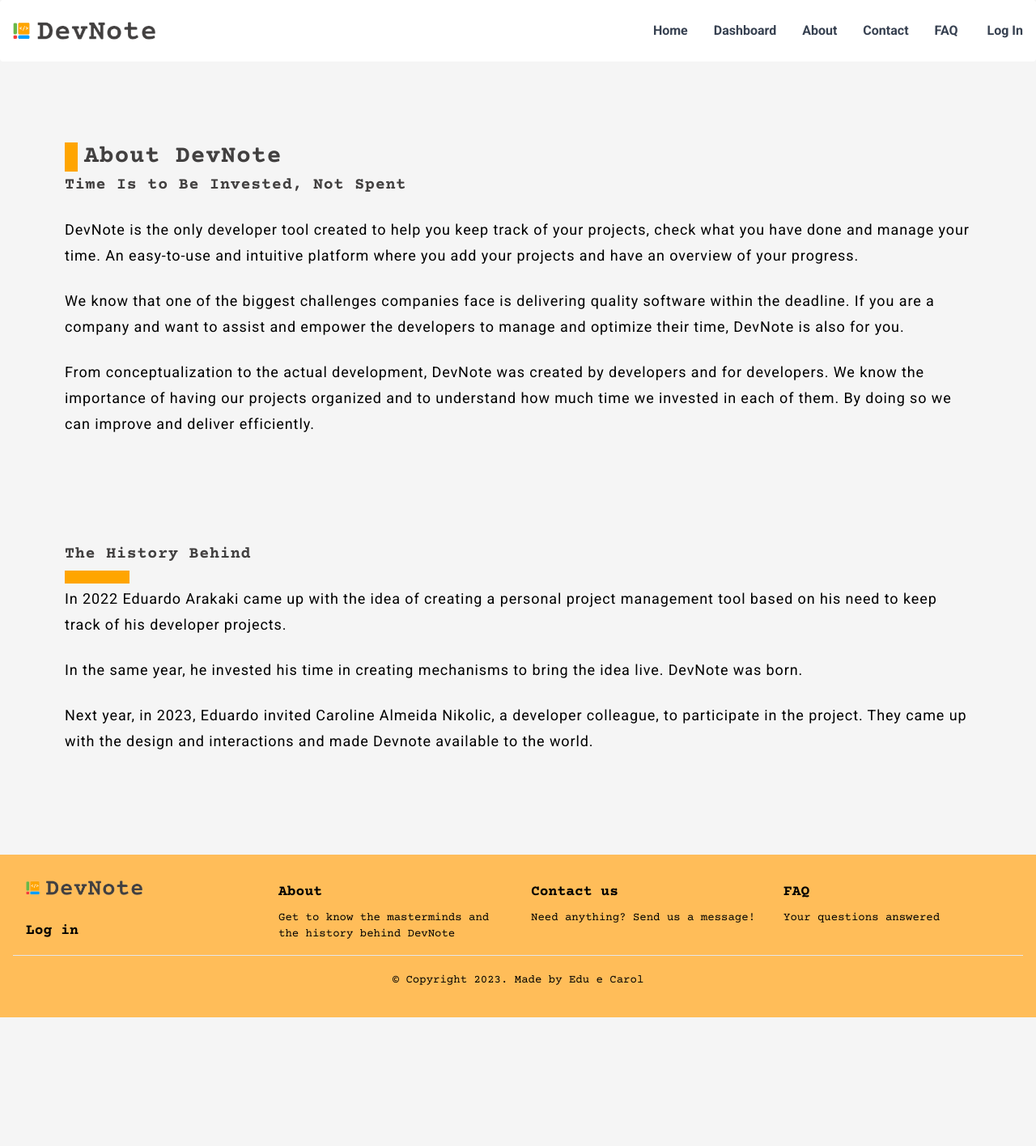
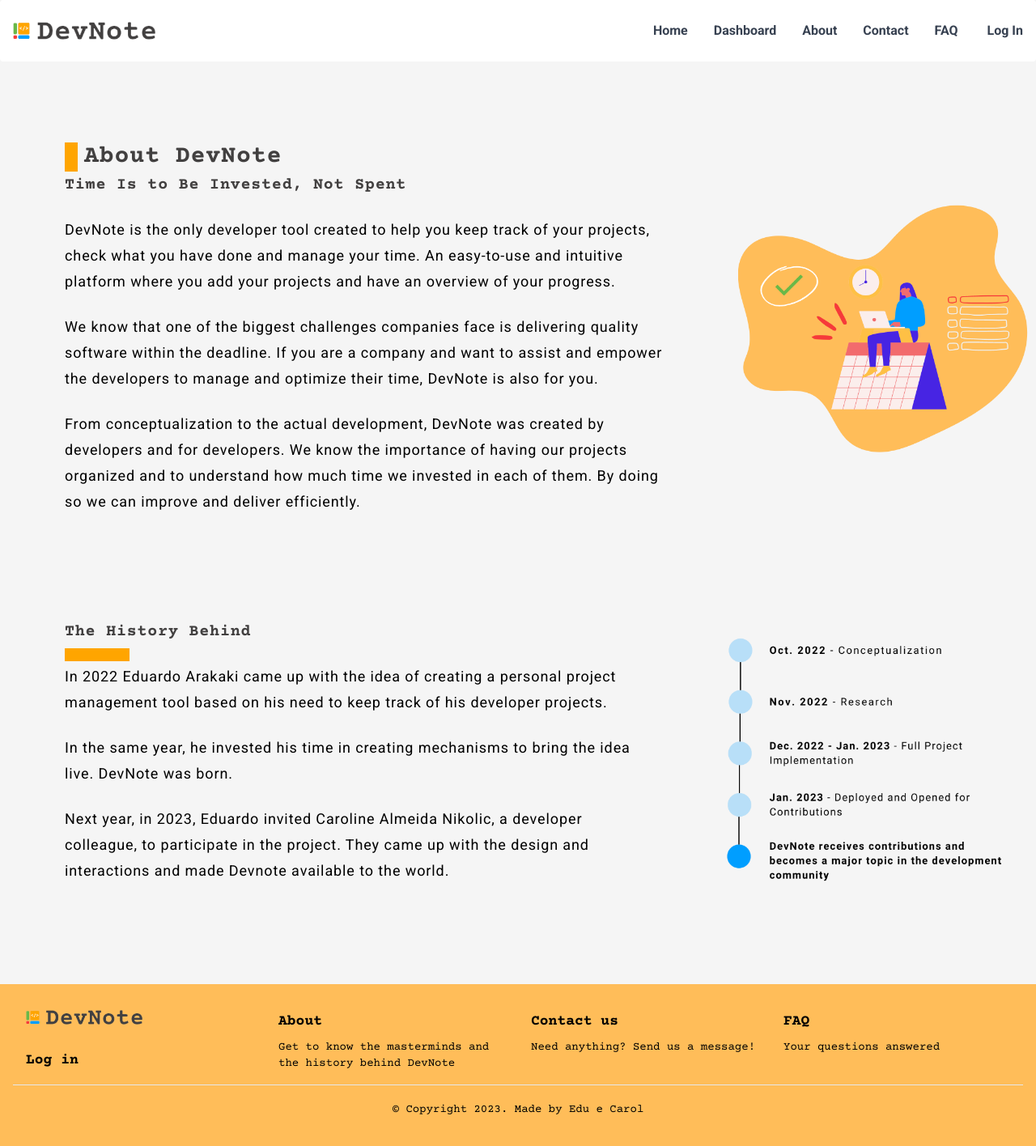
Before and after one commit to edukaki/devlist, a React (Create React App) app: page /about in a window 1280 px wide. Shown: the whole page at 81% size. Before the commit the page ends 1257 px from the top, so only its background shows below. Built offline with nearby package versions, Linux system fonts and the light colour scheme; no server answers.

Commit message:
feat(about): add new images and position elements

```diff
--- a/src/pages/About/index.jsx
+++ b/src/pages/About/index.jsx
@@ -1,9 +1,12 @@
 import ParagraphBlock from "../../components/ParagraphBlock";
 import Heading from "../../components/Heading";
+import organizationImg from "../../img/about/organization.png";
+import timeLineImg from "../../img/about/time-line.png";
 
 const About = () => {
     return (
         <main>
+            <section className='flex flex-col md:flex-row'>
                 <div className="m-auto p-4 md:py-16 md:pl-20 space-y-6 tracking-wider leading-8 xl:px-20">
 
                     <Heading type='headingOne' line='left' headingOneContent="About DevNote"></Heading>
@@ -15,7 +18,14 @@ const About = () => {
                     <ParagraphBlock width="lg:w-6/12" paragraphContent="From conceptualization to the actual development, DevNote was created by developers and for developers. We know the importance of having our projects organized and to understand how much time we invested in each of them. By doing so we can improve and deliver efficiently."></ParagraphBlock>
                 </div>
 
-            <div className="m-auto p-4 md:py-16 md:pl-20 space-y-6 mb-10 tracking-wider leading-8 xl:px-20">
+                <div className="max-w-[500px] p-2 m-auto lg:max-w-[800px]">
+                    <img src={organizationImg} alt="project managment"></img>
+                </div>
+
+            </section>
+
+            <section className='flex flex-col md:flex-row'>
+                <div className="p-4 md:py-16 md:pl-20 space-y-6 mb-10 tracking-wider leading-8 xl:px-20">
                     <Heading type='headingTwo' line='bottom' headingTwoContent="The History Behind"></Heading>
 
                     <ParagraphBlock width="lg:w-6/12" paragraphContent="In 2022 Eduardo Arakaki came up with the idea of creating a personal project management tool based on his need to keep track of his developer projects."></ParagraphBlock>
@@ -25,6 +35,12 @@ const About = () => {
                     <ParagraphBlock width="lg:w-6/12" paragraphContent="Next year, in 2023, Eduardo invited Caroline Almeida Nikolic, a developer colleague, to participate in the project. They came up with the design and interactions and made Devnote available to the world."></ParagraphBlock>
                 </div>
 
+                <div className="max-w-[500px] p-2 m-auto lg:max-w-[400px]">
+                    <img src={timeLineImg} alt="DevNote timeline"></img>
+                </div>
+
+            </section>
+
         </main>
     )
 }
```
Lines whose indentation alone changed are shown as unchanged.
